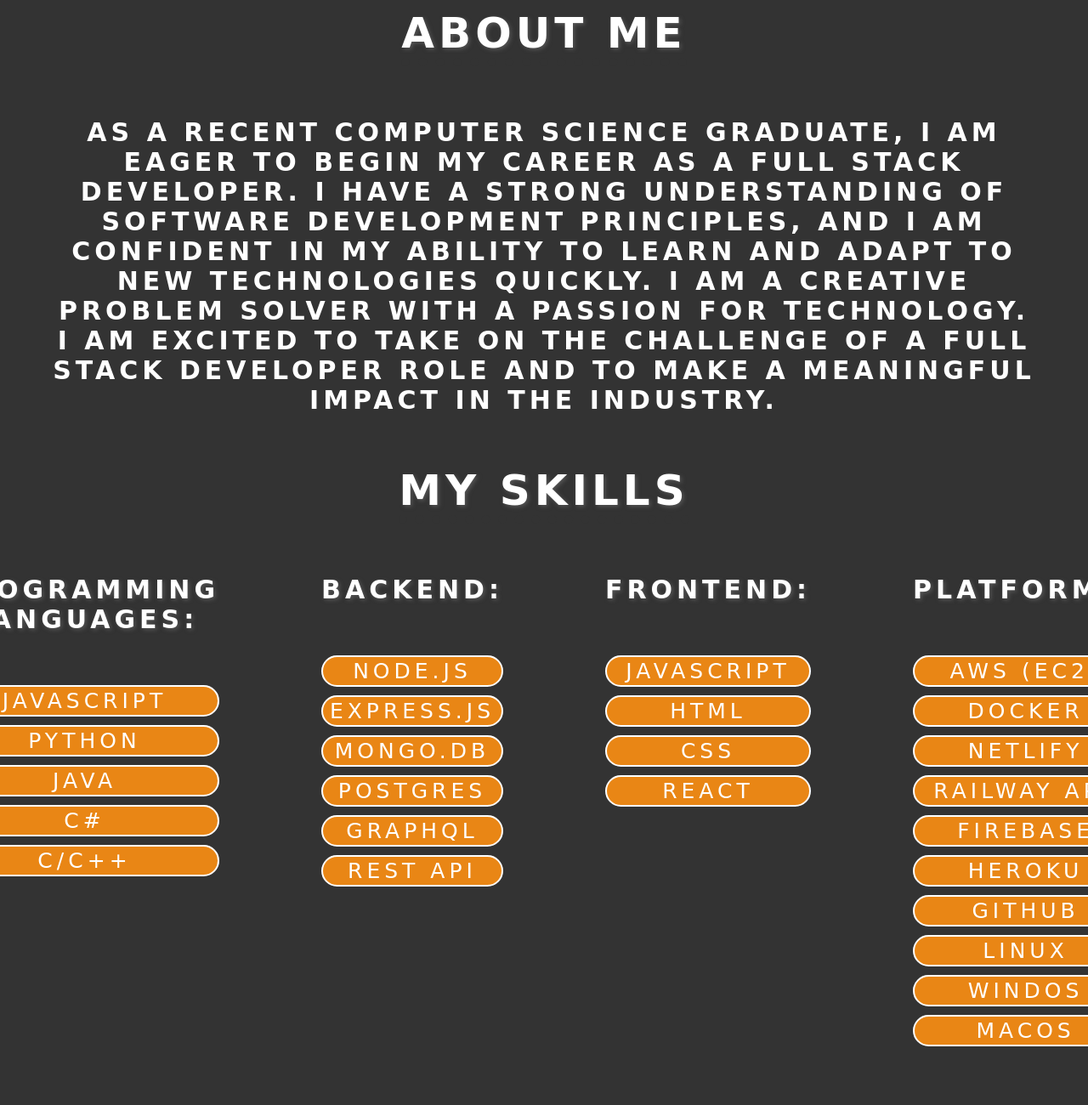
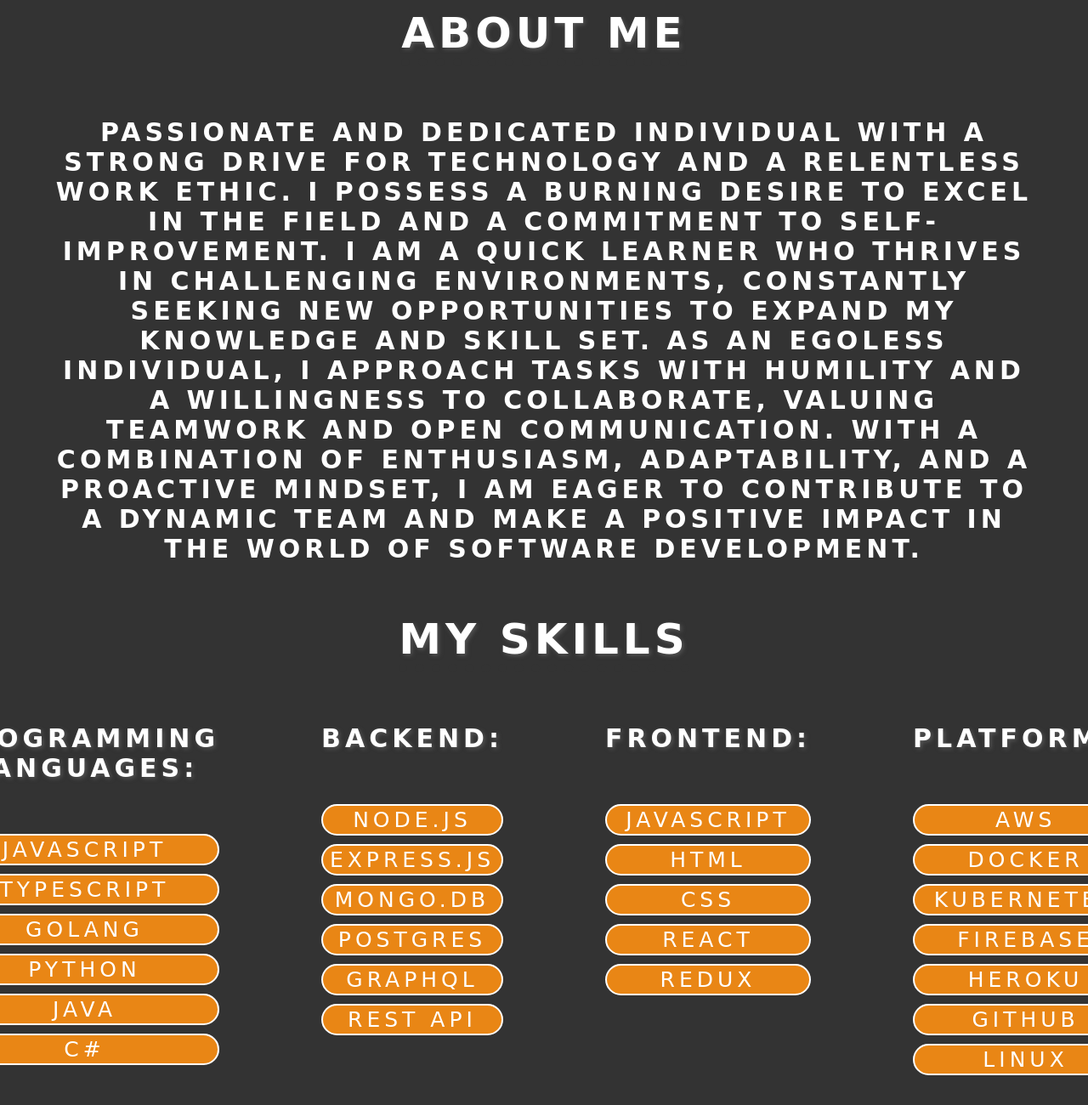
Before and after one commit to AnsulaDev/portfolio, a plain HTML site: page index.html in a window 1280 px wide. Shown: the part 1180-2480 px from the top of the page at 85% size. Drawn offline with nearby package versions, Linux system fonts and the light colour scheme; a web font is replaced by a local one.

Commit message:
new commit

```diff
--- a/index.html
+++ b/index.html
@@ -33,7 +33,7 @@
         <section class="section-0">
           <img src="images/ans.jpg" class="ans" >
           <h3 class="person-name" >Hello..! I'am<span class="ansula" data-aos="fade-up"> Ansula</span> </h3>
-          <a target="_blank" href="resume.pdf" class="section-1-btn">Resume</a>
+          <a target="_blank" href="https://github.com/AnsulaDev" class="section-1-btn">Resume</a>
           <div class="svgclass">
            <svg data-name="Layer 1" xmlns="http://www.w3.org/2000/svg" viewBox="0 0 1200 120" preserveAspectRatio="none">
           <path d="M321.39,56.44c58-10.79,114.16-30.13,172-41.86,82.39-16.72,168.19-17.73,250.45-.39C823.78,31,906.67,72,985.66,92.83c70.05,18.48,146.53,26.09,214.34,3V0H0V27.35A600.21,600.21,0,0,0,321.39,56.44Z" class="shape-fill"></path>
@@ -48,10 +48,13 @@
          <section class="section-2" id="section-2">
             <h1 class="sec2-heading section-2-heading" data-aos="fade-up">About Me</h1>
               <p class="about-heading " >
-                As a recent computer science graduate, I am eager to begin my career as a full stack developer.
-                I have a strong understanding of software development principles, and I am confident in my ability
-                to learn and adapt to new technologies quickly. I am a creative problem solver with a passion for technology.
-                I am excited to take on the challenge of a full stack developer role and to make a meaningful impact in the industry.</p>
+                Passionate and dedicated individual with a strong drive for technology and a relentless work ethic.
+                I possess a burning desire to excel in the field and a commitment to self-improvement. I am a quick
+                learner who thrives in challenging environments, constantly seeking new opportunities to expand
+                my knowledge and skill set. As an egoless individual, I approach tasks with humility and a willingness
+                to collaborate, valuing teamwork and open communication. With a combination of enthusiasm, adaptability,
+                and a proactive mindset, I am eager to contribute to a dynamic team and make a positive impact in
+                the world of software development.</p>
 
 
             <h1 class="sec2-heading section-2-heading" data-aos="fade-up">My Skills</h1>
@@ -59,11 +62,13 @@
               <div>
                 <h2 class="skill-heading " >Programming <br>languages:</h2>
                 <ul id="skills">
-                  <li class="skill-btn">Javascript</li>
+                  <li class="skill-btn">JavaScript</li>
+                  <li class="skill-btn">TypeScript</li>
+                  <li class="skill-btn">Golang</li>
                   <li class="skill-btn">Python</li>
                   <li class="skill-btn">Java</li>
                   <li class="skill-btn">C#</li>
-                  <li class="skill-btn">C/C++</li>
+
 
                 </ul>
               </div>
@@ -87,6 +92,7 @@
                   <li class="skill-btn">HTML</li>
                   <li class="skill-btn">CSS</li>
                   <li class="skill-btn">React</li>
+                  <li class="skill-btn">Redux</li>
 
                 </ul>
               </div>
@@ -94,16 +100,14 @@
               <div>
                 <h2 class="skill-heading " >Platforms:</h2>
                 <ul id="skills">
-                  <li class="skill-btn">AWS (ec2)</li>
+                  <li class="skill-btn">AWS</li>
                   <li class="skill-btn">Docker</li>
-                  <li class="skill-btn">Netlify</li>
-                  <li class="skill-btn">Railway app</li>
+                  <li class="skill-btn">Kubernetes</li>
                   <li class="skill-btn">Firebase</li>
                   <li class="skill-btn">Heroku</li>
                   <li class="skill-btn">Github</li>
                   <li class="skill-btn">Linux</li>
-                  <li class="skill-btn">Windos</li>
-                  <li class="skill-btn">macOs</li>
+
 
 
                 </ul>
```
Also changed, not shown: 1 other file.
